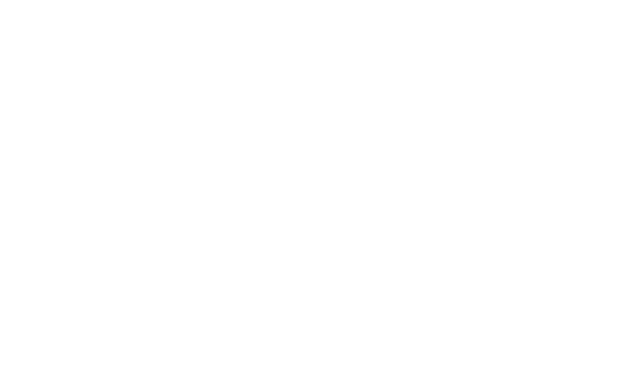
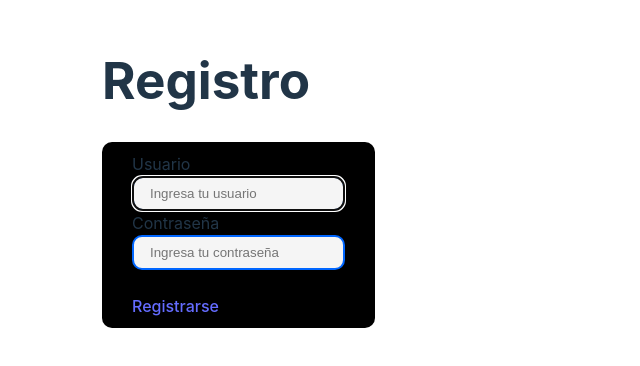
Before and after one commit to Cristiansb2003/kidClothes, a React (Vite) app: page /registro in a window 1280 px wide. Before the commit this address had no page. Shown: the part 202-568 px from the top of the page, without its empty margins (0-640 px from the left). Built offline with nearby package versions, Linux system fonts and the light colour scheme.

Commit message:
Se agregaron las rutas

```diff
--- a/src/login/Login.jsx
+++ b/src/login/Login.jsx
@@ -91,7 +91,7 @@ const Login = () => {
         <br />
         <Link to="/" className={st.btnLink} onClick={saveData}>Inicio Sesion</Link>
         <br />
-        <a href=""> ¿No tienes una cuenta?, registrate aquí </a>
+        <Link to="/registro"> ¿No tienes una cuenta?, registrate aquí </Link>
       </div>
 
       {
--- a/src/login/registro/Registro.jsx
+++ b/src/login/registro/Registro.jsx
@@ -1,6 +1,7 @@
 import { useState } from "react";
 import st from "./registro.module.css";
 import Login from "../Login";
+import { Link } from "react-router-dom";
 
 const Registro = () => {
 
@@ -49,7 +50,7 @@ const Registro = () => {
           onChange={cambioEntradaPass}
         />
         <br />
-        <button onClick={saveData} >Registrarse</button>
+        <Link to="/login" onClick={saveData} >Registrarse</Link>
       </div>
 
       {
--- a/src/main.jsx
+++ b/src/main.jsx
@@ -4,15 +4,16 @@ import ReactDOM from 'react-dom/client'
 import './index.css'
 import Inicio from './pages/Inicio';
 import Login from './login/Login';
+import Registro from './login/registro/Registro';
 
 
 ReactDOM.createRoot(document.getElementById('root')).render(
   <React.StrictMode>
     <BrowserRouter>
     <Routes>
-
     <Route path="/" element={<Inicio/>}/>
     <Route path="/login" element={<Login/>}/>
+    <Route path='/registro' element={<Registro/>}/>
     </Routes>
     </BrowserRouter>
   </React.StrictMode>
```
